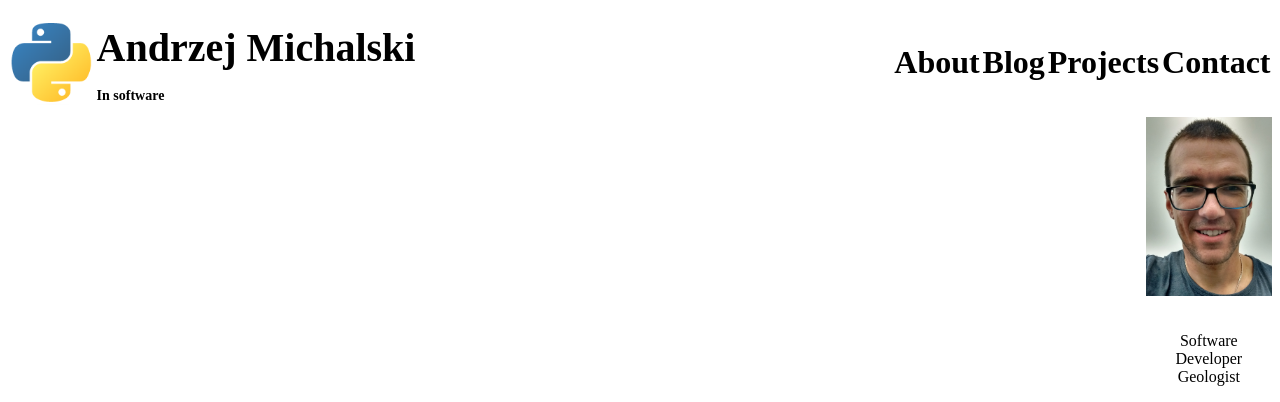
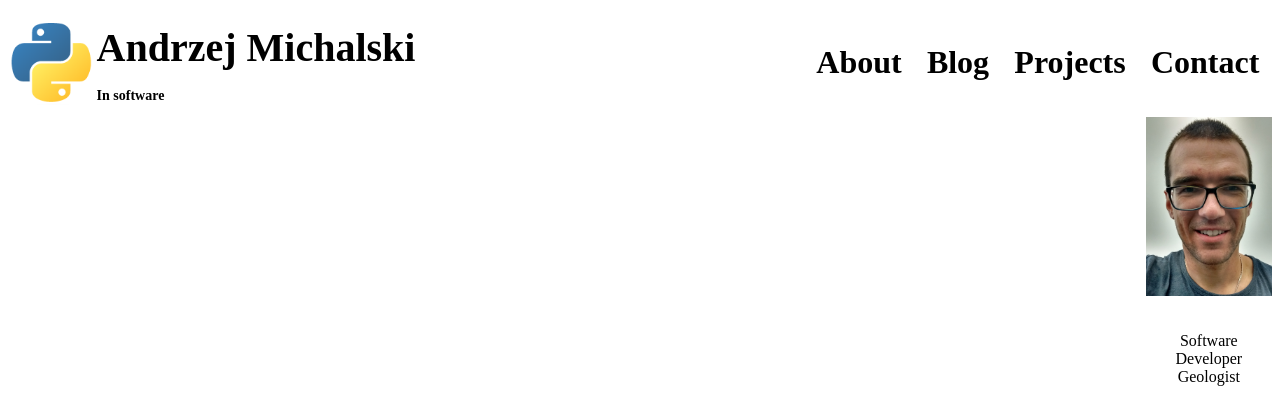
Before and after one commit to andmichalski/blog, a Python web app: template app/templates/index.html in a window 1280 px wide. Shown: the top 402 px of the page. Run offline with Jinja, Linux system fonts and the light colour scheme; the template is opened without the code that fills it, so the values that code supplies are empty; some libraries are stand-ins or nearby versions.

Commit message:
Modify CSS
The text decoration of topics in blog is removed. In big resolution menu floding is
changed.

```diff
--- a/app/static/css/app.css
+++ b/app/static/css/app.css
@@ -14,6 +14,8 @@ h2 {
     font-variant: normal;
     font-weight: 700;
     line-height: 15.4px;
+    text-decoration: none;
+    color:black;
 }
 
 h3 {
@@ -74,10 +76,15 @@ a {
 }
 
 .menu {
-    width: 30%;
+    width: 50%;
     display: flex;
     flex-flow: row wrap;
-    justify-content: space-around;
+    justify-content: flex-end;
+}
+
+.menu a {
+    padding-left: 2%;
+    padding-right: 2%;
 }
 
 .main_window {
```
